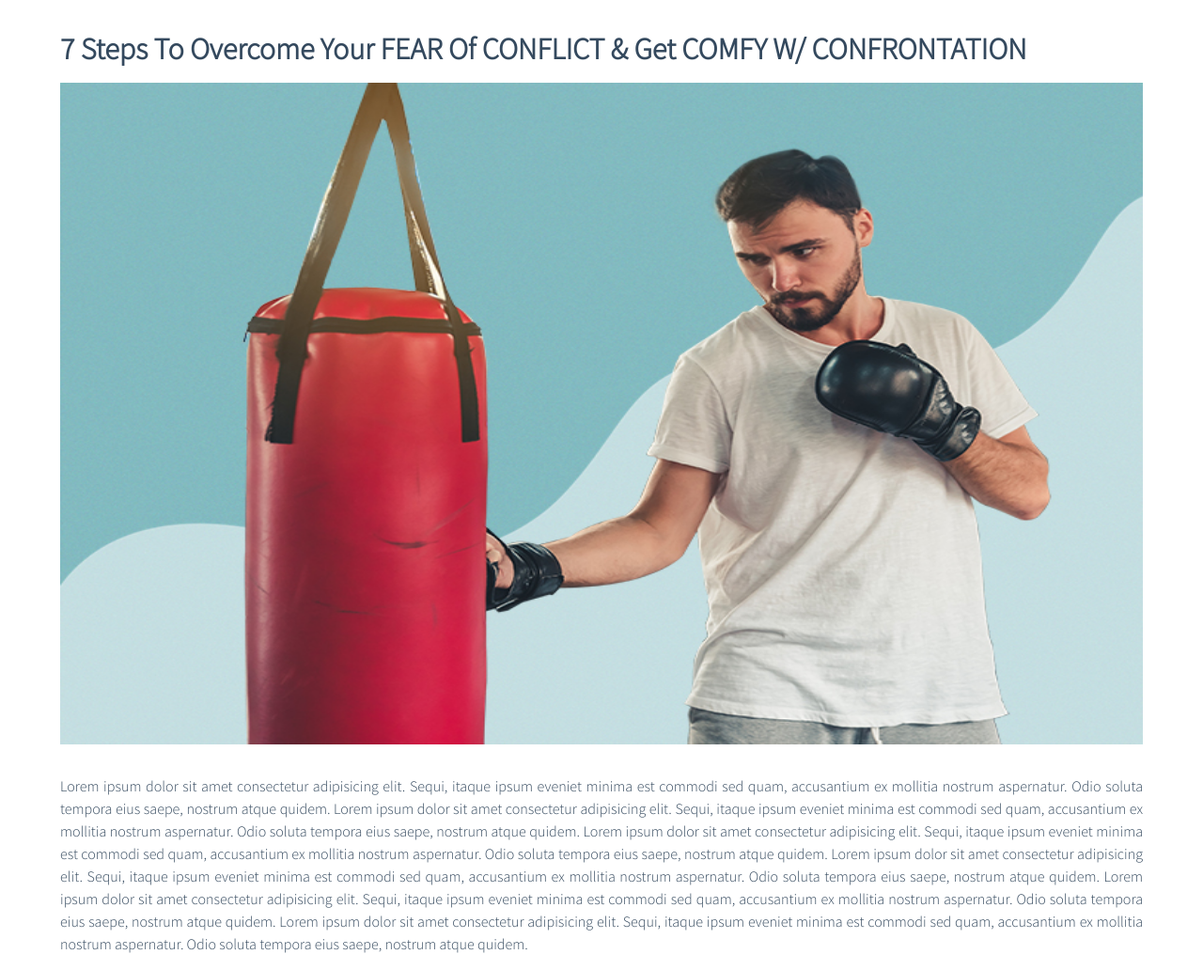
After one commit to bacha-11/ParalyzeWebsite, a Flask app: page /owner_post_view in a window 1280 px wide. The commit adds this page. Shown: the whole page at 94% size. Run offline with Flask 2, Linux system fonts and the light colour scheme.

Commit message:
design post detial view in owner template

```diff
--- a/app/routes.py
+++ b/app/routes.py
@@ -71,4 +71,9 @@ def addproduct():
 
 
 
+@app.route('/owner_post_view')
+def owner_post_view():
+    return render_template('owner/owner_post_view.html', title='Add Product')
+
+
 # End Dashboard
--- a/app/static/style/owner.css
+++ b/app/static/style/owner.css
@@ -566,3 +566,36 @@ form button{
 form button:hover{
     color: #9bc634;
 }
+
+
+.post_detial_view{
+    width: 90%;
+    height: auto;
+    margin: 0px auto;
+    margin-top: 2rem;
+    display: flex;
+    flex-direction: column;
+}
+
+
+.post_detial_view h1{
+    color: #34495e;
+    padding-bottom: 1rem;
+}
+
+
+
+.post_detial_view img{
+    width: 100%;
+    height: 90vh;
+    padding-bottom: 1rem;
+}
+
+
+.post_detial_view p{
+    color: #34495e;
+    text-align: justify;
+    line-height: 1.5rem;
+    padding-top: 1rem;
+    padding-bottom: 1rem;
+}
--- a/app/templates/owner/owner_index.html
+++ b/app/templates/owner/owner_index.html
@@ -47,7 +47,7 @@
             <div class="post">
                 <h2>Latest Post</h2>
                 <div class="post_content">
-                    <label><a href="#">7 Steps To Overcome Your FEAR Of CONFLICT & Get COMFY W/ CONFRONTATION</a></label>
+                    <label><a href=" {{ url_for('owner_post_view') }} ">7 Steps To Overcome Your FEAR Of CONFLICT & Get COMFY W/ CONFRONTATION</a></label>
                     <a href="#"><span class="fas fa-edit"></span></a>
                     <a href="#"><span class="fas fa-trash"></span></a>
                 </div>
--- a/app/templates/owner/owner_post.html
+++ b/app/templates/owner/owner_post.html
@@ -16,10 +16,10 @@
 
             <h2>Latest Post</h2>
             <div class="postpage_content">
-                <label><a href="#">7 Steps To OvercomeFRONTATION</a></label>
+                <label><a href=" {{ url_for('owner_post_view') }} ">7 Steps To OvercomeFRONTATION</a></label>
                 <a href="#"><span class="fas fa-edit"></span></a>
                 <a href="#"><span class="fas fa-trash"></span></a>
-                <a href="#"><span class="fas fa-arrow-right"></span></a>
+                <a href=" {{ url_for('owner_post_view') }} "><span class="fas fa-arrow-right"></span></a>
             </div>
 
 
--- /dev/null
+++ b/app/templates/owner/owner_post_view.html
@@ -0,0 +1,32 @@
+{% extends 'owner/owner_base.html' %}
+
+
+{% block content %}
+
+<div class="post_detial_view">
+    <h1>7 Steps To Overcome Your FEAR Of CONFLICT & Get COMFY W/ CONFRONTATION</h1>
+        <img src=" {{ url_for('static', filename='images/boxing3.jpg')}} " alt="product pic">
+        <p>
+            Lorem ipsum dolor sit amet consectetur adipisicing elit. Sequi,
+            itaque ipsum eveniet minima est commodi sed quam, accusantium
+            ex mollitia nostrum aspernatur. Odio soluta tempora eius saepe, nostrum atque quidem.
+            Lorem ipsum dolor sit amet consectetur adipisicing elit. Sequi,
+            itaque ipsum eveniet minima est commodi sed quam, accusantium
+            ex mollitia nostrum aspernatur. Odio soluta tempora eius saepe, nostrum atque quidem.
+            Lorem ipsum dolor sit amet consectetur adipisicing elit. Sequi,
+            itaque ipsum eveniet minima est commodi sed quam, accusantium
+            ex mollitia nostrum aspernatur. Odio soluta tempora eius saepe, nostrum atque quidem.
+            Lorem ipsum dolor sit amet consectetur adipisicing elit. Sequi,
+            itaque ipsum eveniet minima est commodi sed quam, accusantium
+            ex mollitia nostrum aspernatur. Odio soluta tempora eius saepe, nostrum atque quidem.
+            Lorem ipsum dolor sit amet consectetur adipisicing elit. Sequi,
+            itaque ipsum eveniet minima est commodi sed quam, accusantium
+            ex mollitia nostrum aspernatur. Odio soluta tempora eius saepe, nostrum atque quidem.
+            Lorem ipsum dolor sit amet consectetur adipisicing elit. Sequi,
+            itaque ipsum eveniet minima est commodi sed quam, accusantium
+            ex mollitia nostrum aspernatur. Odio soluta tempora eius saepe, nostrum atque quidem.
+        </p>
+</div>
+
+
+{% endblock %}
```
Also changed, not shown: app/templates/owner/owner_product_view.html (added).
